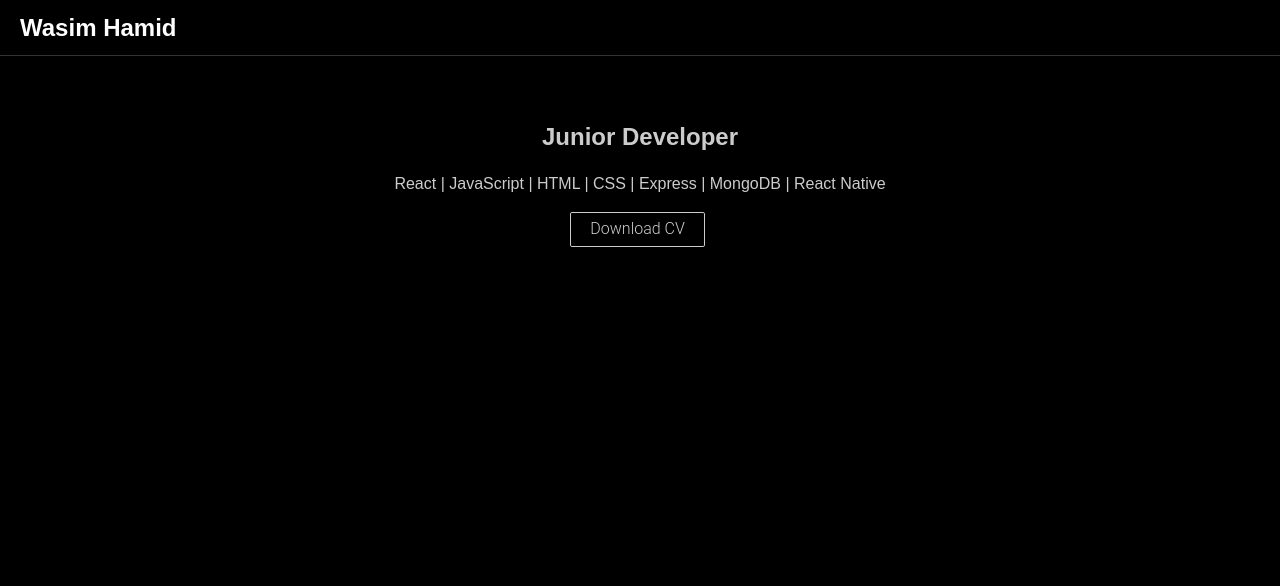
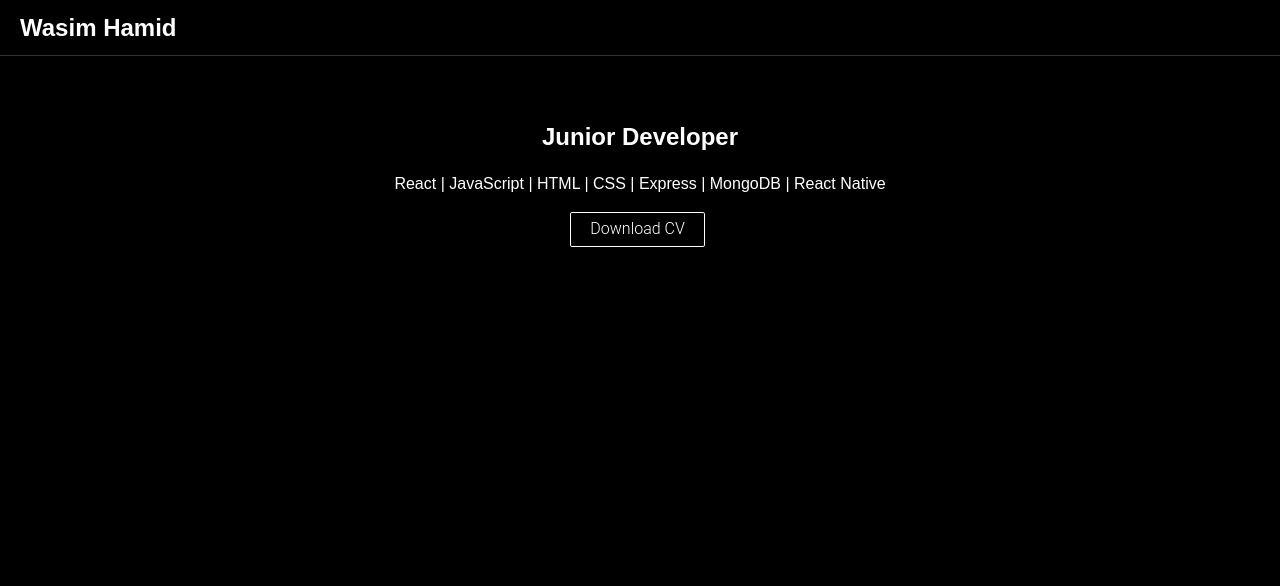
Before and after one commit to WasimHamid/React-Portfolio, a React app: page / in a window 1280 px wide. Shown: the top 586 px of the page. Built offline with nearby package versions, Linux system fonts and the light colour scheme; no server answers.

Commit message:
Update Home.module.css

```diff
--- a/src/components/Home/Home.module.css
+++ b/src/components/Home/Home.module.css
@@ -1,8 +1,5 @@
 .bannertext {
-    background-color: #000;
-    opacity: 0.8;
     margin: auto;
-    border-radius: 10px;
     padding: 50px;
     text-align: center;
     color: white;
```
